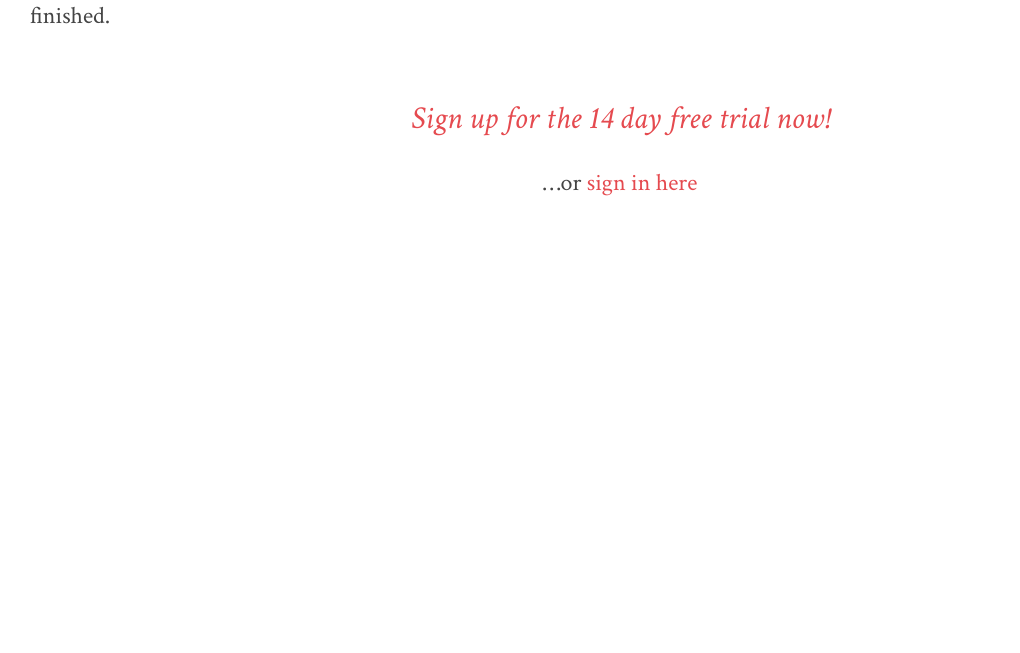
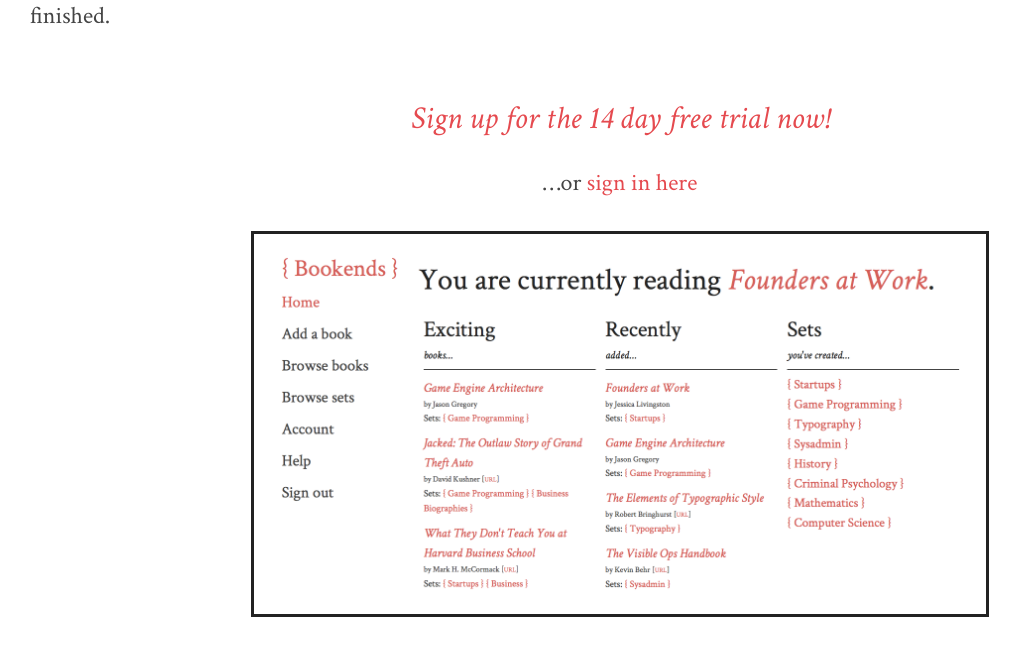
Before and after one commit to billjedi/bookends, a Flask app: page / in a window 1280 px wide. Shown: the part 410-1063 px from the top of the page, without its empty margins (20-1040 px from the left). Before the commit the page ends 606 px from the top, so only its background shows below. Run offline with Flask 2, Linux system fonts and the light colour scheme; parts of the project's set-up code (start-up, migrations or seed data) failed here and were passed over.

Commit message:
Add screenshot to home page
Closes #22

```diff
--- a/bookends/static/css/bookends_home.css
+++ b/bookends/static/css/bookends_home.css
@@ -35,8 +35,17 @@ header {
     margin: 4em 0 15em 0;
 }
 
+.home-screenshot {
+    max-width: 700px;
+    border: 3px solid #222;
+    margin: 2em;
+    padding: 1em;
+}
+
 .center {
     text-align: center;
+    margin-left: auto;
+    margin-right: auto;
 }
 
 header #price {
--- a/bookends/templates/home_index.html
+++ b/bookends/templates/home_index.html
@@ -48,4 +48,8 @@
         <p class="center">&hellip;or <a href="{{ url_for('signin') }}">sign in here</a></p>
     </div>
 
+    <div class="center">
+        <img src="{{ url_for('static', filename='screenshot1.png') }}" class="home-screenshot" />
+    </div>
+
 {% endblock %}
```
Also changed, not shown: bookends/static/screenshot1.png (added).
